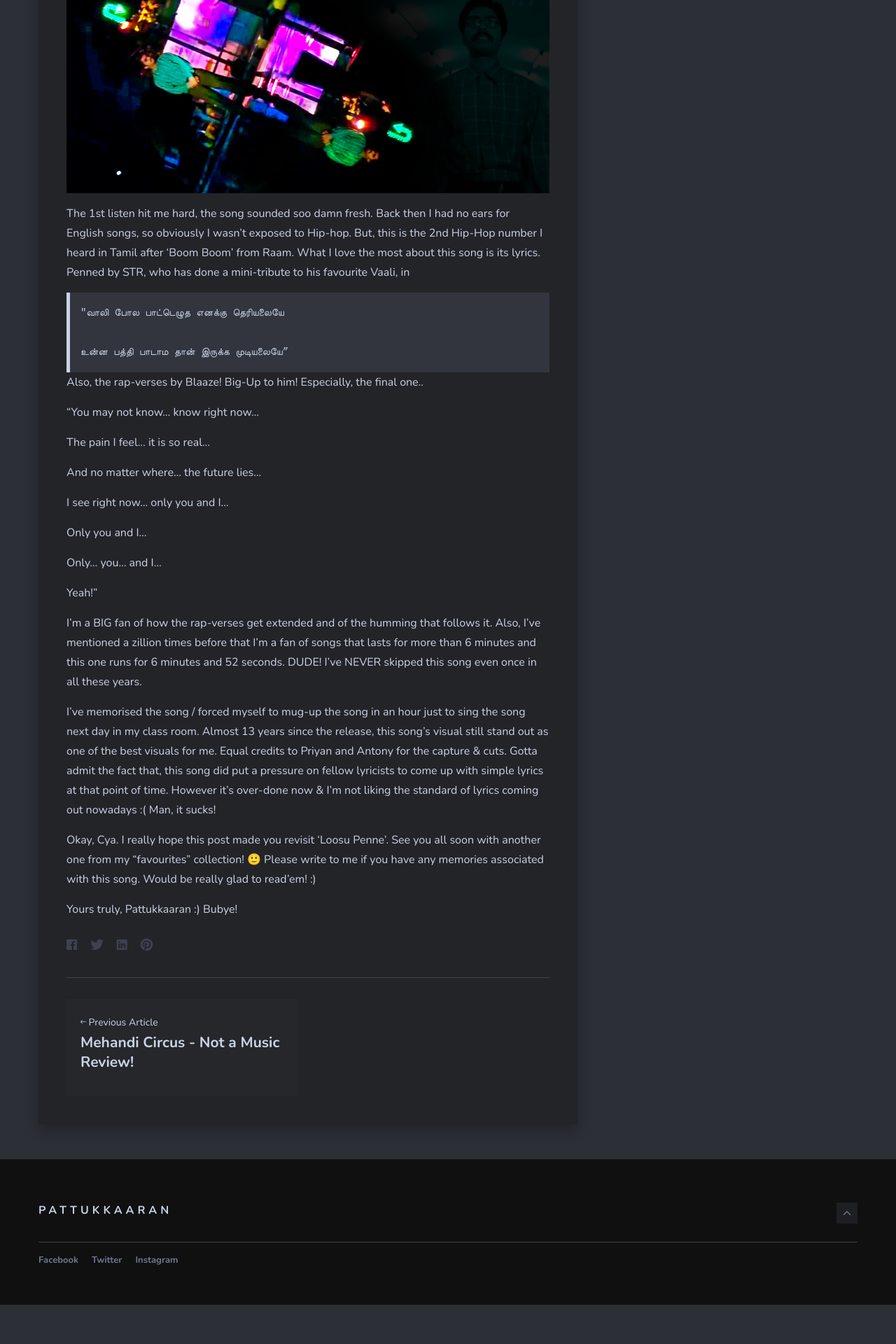
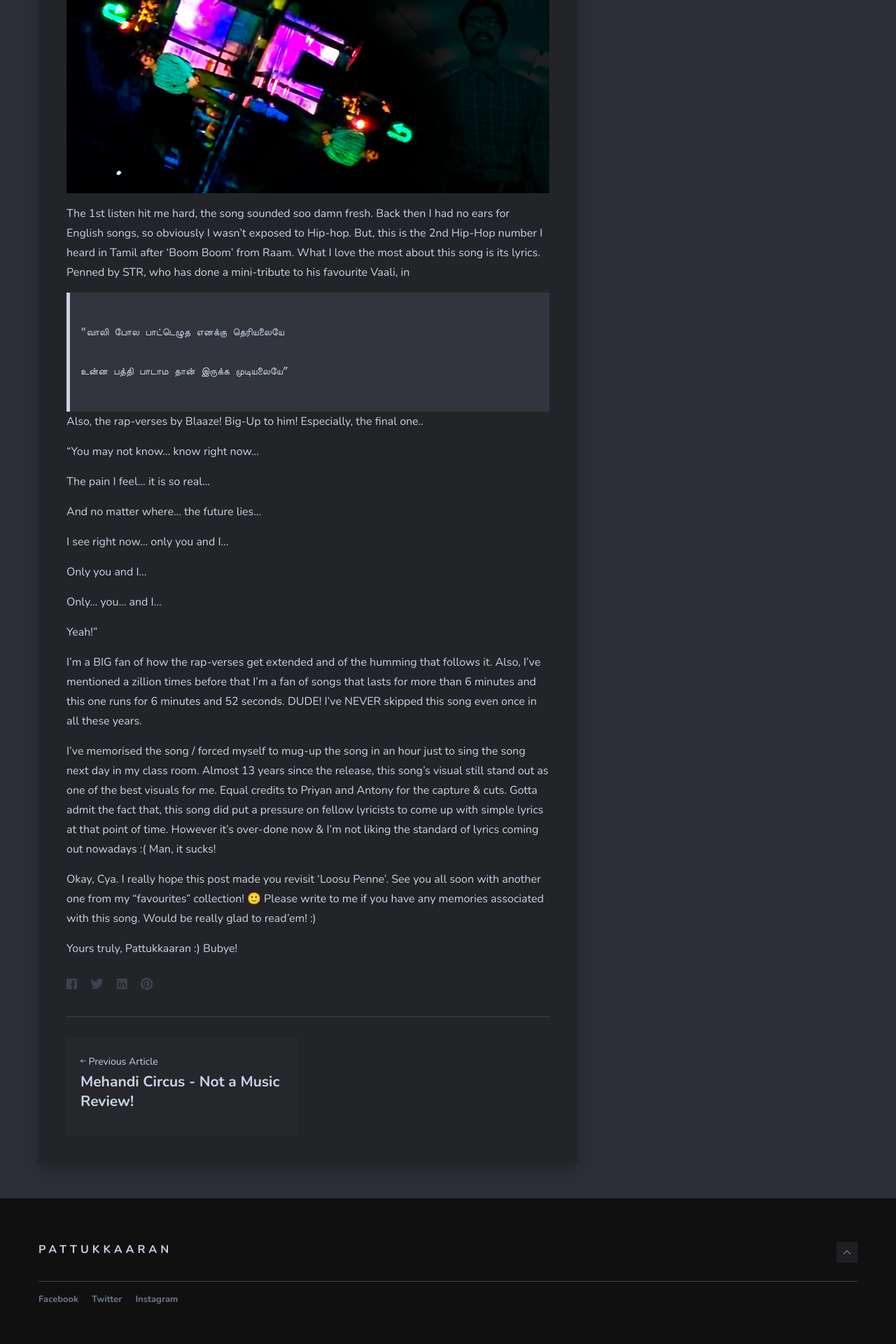
Before and after one commit to pattukkaaran/Cassette, a Jekyll site: the page built from _posts/2019-08-03-loosu-penne-♪.md, in a window 1280 px wide. Shown: the part 2135-4055 px from the top of the page at 70% size. Built offline with Jekyll 4.4.1, drawn with Linux system fonts in a browser that asks for light colours; comment, search, counter and statistics services are not loaded; before the commit the page ends 3999 px from its top, so only the background shows below that.

Commit message:
Update from Forestry.io sudhirviyasd@gmail.com updated _posts/2019-08-03-loosu-penne-♪.md

```diff
--- a/_posts/2019-08-03-loosu-penne-♪.md
+++ b/_posts/2019-08-03-loosu-penne-♪.md
@@ -25,9 +25,13 @@ Vallavan is the second album from #YSRnSTR. The combo struck gold after Manmadha
 
 The 1st listen hit me hard, the song sounded soo damn fresh. Back then I had no ears for English songs, so obviously I wasn’t exposed to Hip-hop. But, this is the 2nd Hip-Hop number I heard in Tamil after ‘Boom Boom’ from Raam. What I love the most about this song is its lyrics. Penned by STR, who has done a mini-tribute to his favourite Vaali, in
 
-<pre>"வாலி போல பாட்டெழுத எனக்கு தெரியலையே
+<pre>
 
-உன்ன பத்தி பாடாம தான் இருக்க முடியலையே”</pre>
+"வாலி போல பாட்டெழுத எனக்கு தெரியலையே
+
+உன்ன பத்தி பாடாம தான் இருக்க முடியலையே”
+
+</pre>
 
 Also, the rap-verses by Blaaze! Big-Up to him! Especially, the final one..
 
```
